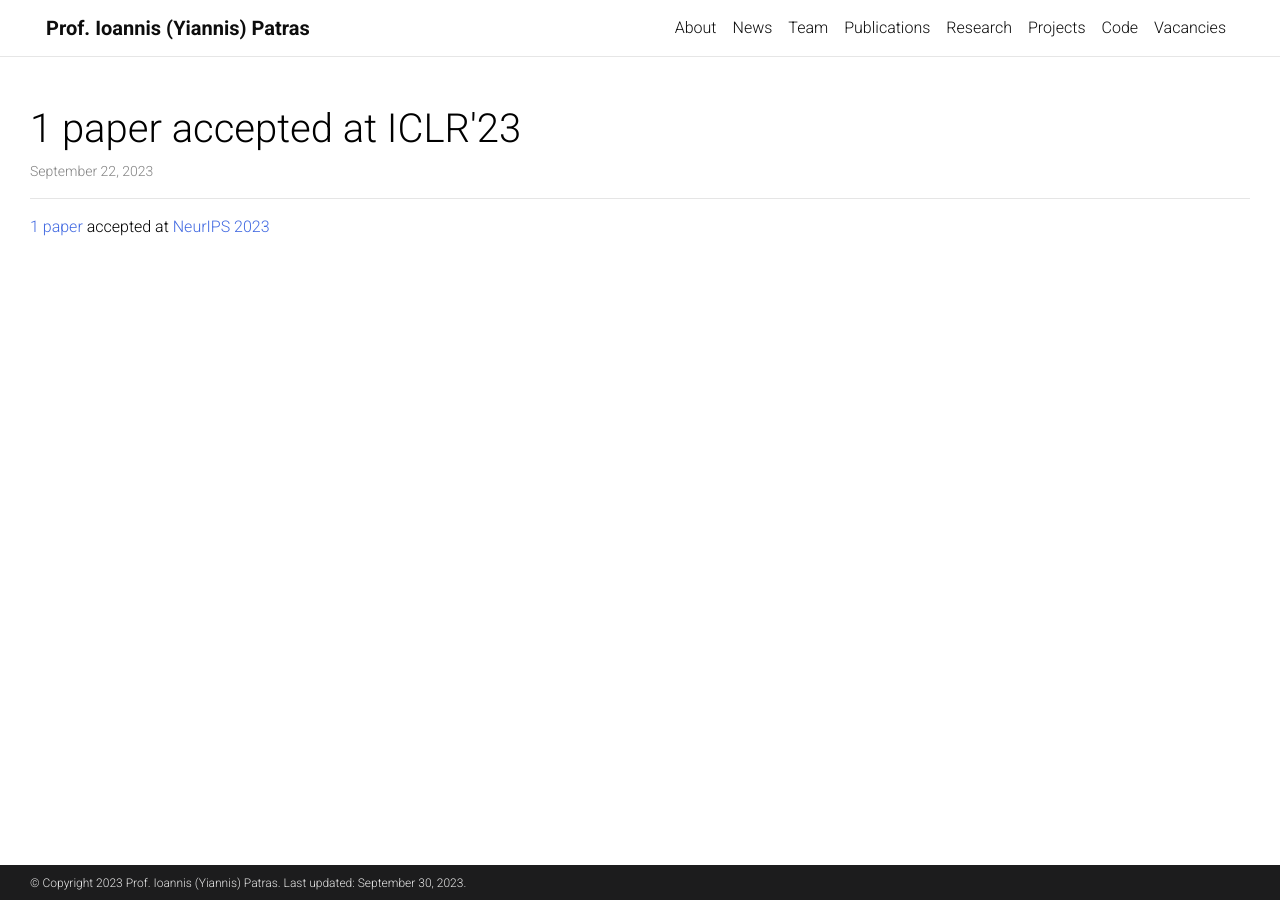
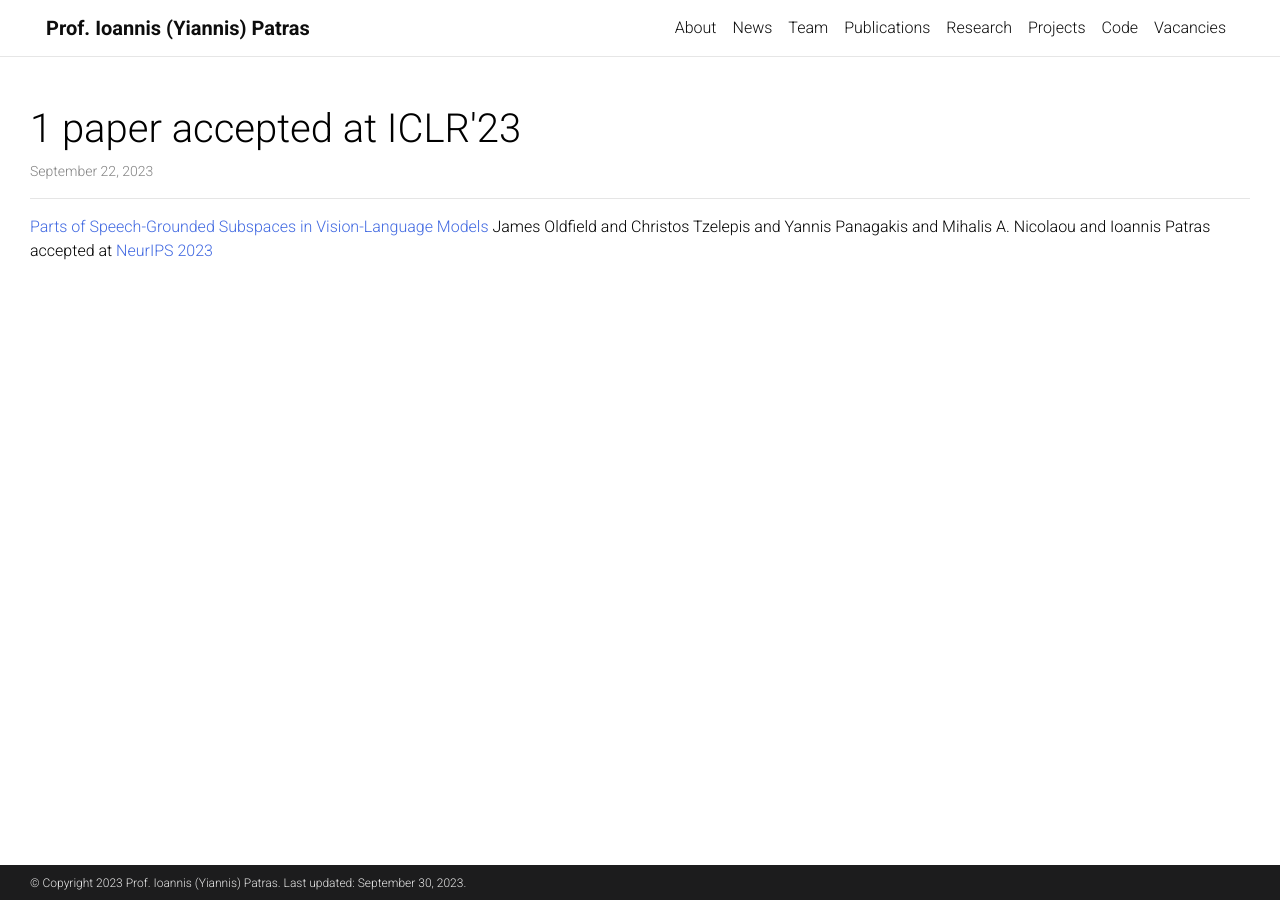
Before and after one commit to Computer-Vision-and-Human-Sensing-Lab/cvhs-website, a Jekyll site: the page built from _news/neurips2023.md, in a window 1280 px wide. Built offline with Jekyll 4.4.1, drawn with Linux system fonts in a browser that asks for light colours; comment, search, counter and statistics services are not loaded; a style sheet for code colours, icons or effects is not loaded.

Commit message:
Update neurips2023.md

```diff
--- a/_news/neurips2023.md
+++ b/_news/neurips2023.md
@@ -5,4 +5,4 @@ date: 2023-09-22 18:11:00-0400
 inline: true
 ---
 
-[1 paper](http://eecs.qmul.ac.uk/~jo001/PoS-subspaces/) accepted at [NeurIPS 2023](https://neurips.cc/Conferences/2023)
+[Parts of Speech-Grounded Subspaces in Vision-Language Models](http://eecs.qmul.ac.uk/~jo001/PoS-subspaces/) James Oldfield and Christos Tzelepis and Yannis Panagakis and Mihalis A. Nicolaou and Ioannis Patras accepted at [NeurIPS 2023](https://neurips.cc/Conferences/2023)
```
